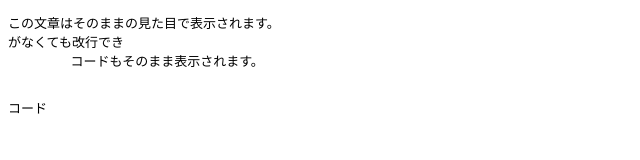
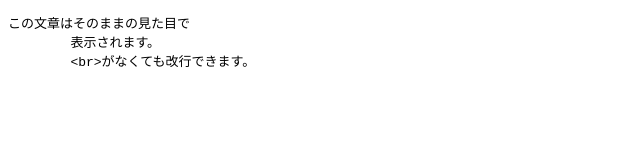
Before and after one commit to madokakmr/html_sample_06, a plain HTML site: page index.html in a window 1280 px wide. Shown: the whole page, without its empty margins (0-640 px from the left). Drawn offline with Linux system fonts and the light colour scheme.

Commit message:
Add files via upload

```diff
--- a/index.html
+++ b/index.html
@@ -1,5 +1,5 @@
 <!DOCTYPE html>
-<html lang="en">
+<html lang="ja">
 <head>
     <meta charset="UTF-8">
     <meta http-equiv="X-UA-Compatible" content="IE=edge">
@@ -7,8 +7,10 @@
     <title>Document</title>
 </head>
 <body>
-    <pre>この文章はそのままの見た目で表示されます。<br>がなくても改行でき
-        コードもそのまま表示されます。
-        <p>コード</p></pre>
+
+    <pre><code>この文章はそのままの見た目で
+        表示されます。
+        &lt;br&gt;がなくても改行できます。</code></pre>
+
 </body>
 </html>
```
